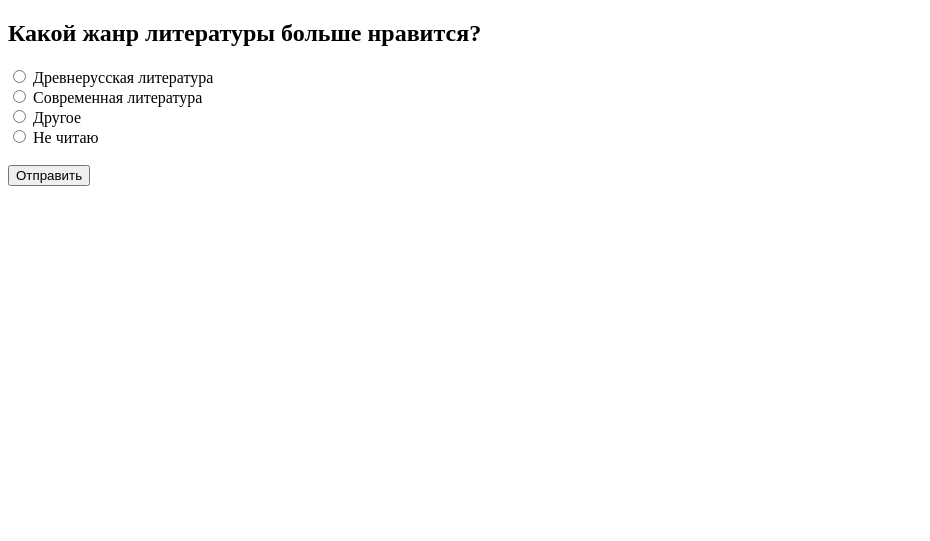
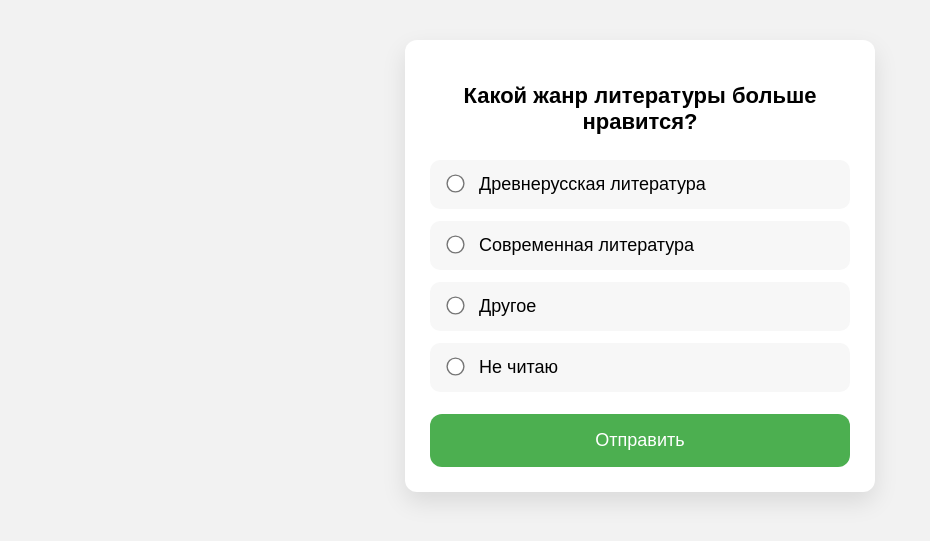
Before and after one commit to Liricinin/survey-site, a Flask app: template survey_site/templates/index.html in a window 1280 px wide. Shown: the top 541 px of the page, without its empty margins (0-930 px from the left). Run offline with Flask 3, Linux system fonts and the light colour scheme; the template is opened without the code that fills it, so the values that code supplies are empty.

Commit message:
Update index.html

```diff
--- a/survey_site/templates/index.html
+++ b/survey_site/templates/index.html
@@ -2,35 +2,105 @@
 <html lang="ru">
 <head>
     <meta charset="UTF-8">
+    <meta name="viewport" content="width=device-width, initial-scale=1.0">
     <title>Опрос</title>
+
+    <style>
+        body {
+            margin: 0;
+            padding: 0;
+            font-family: Arial, sans-serif;
+            background: #f2f2f2;
+        }
+
+        .container {
+            max-width: 420px;
+            margin: 40px auto;
+            background: #ffffff;
+            padding: 25px;
+            border-radius: 12px;
+            box-shadow: 0 10px 25px rgba(0,0,0,0.1);
+        }
+
+        h2 {
+            font-size: 22px;
+            text-align: center;
+            margin-bottom: 25px;
+        }
+
+        label {
+            display: block;
+            font-size: 18px;
+            padding: 14px;
+            margin-bottom: 12px;
+            border-radius: 10px;
+            background: #f7f7f7;
+            cursor: pointer;
+        }
+
+        input[type="radio"] {
+            transform: scale(1.4);
+            margin-right: 12px;
+        }
+
+        button {
+            width: 100%;
+            padding: 16px;
+            font-size: 18px;
+            border: none;
+            border-radius: 12px;
+            background: #4CAF50;
+            color: white;
+            cursor: pointer;
+            margin-top: 10px;
+        }
+
+        button:active {
+            transform: scale(0.98);
+        }
+
+        @media (max-width: 480px) {
+            .container {
+                margin: 20px;
+                padding: 20px;
+            }
+
+            h2 {
+                font-size: 20px;
+            }
+        }
+    </style>
 </head>
+
 <body>
 
+<div class="container">
     <h2>Какой жанр литературы больше нравится?</h2>
 
     <form method="post">
         <label>
-        <input type="radio" name="genre" value="Древнерусская" required>
+            <input type="radio" name="answer" value="Древнерусская" required>
             Древнерусская литература
-    </label><br>
+        </label>
 
         <label>
-        <input type="radio" name="genre" value="Современная">
+            <input type="radio" name="answer" value="Современная">
             Современная литература
-    </label><br>
+        </label>
 
         <label>
-        <input type="radio" name="genre" value="Другое">
+            <input type="radio" name="answer" value="Другое">
             Другое
-    </label><br>
+        </label>
 
         <label>
-        <input type="radio" name="genre" value="Не читаю">
+            <input type="radio" name="answer" value="Не читаю">
             Не читаю
-    </label><br><br>
+        </label>
 
         <button type="submit">Отправить</button>
     </form>
+</div>
 
 </body>
 </html>
```
Lines whose indentation alone changed are shown as unchanged.
